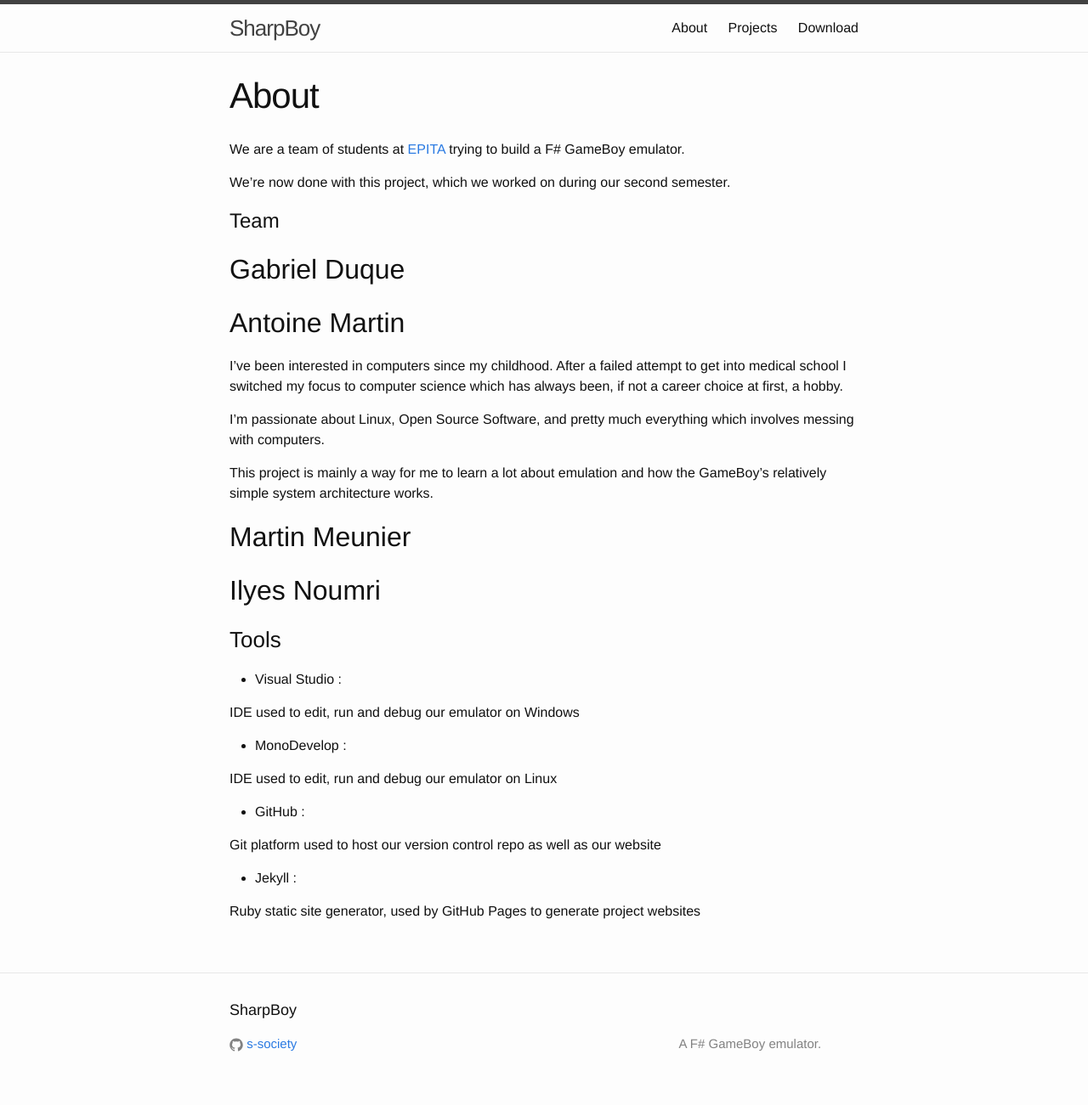
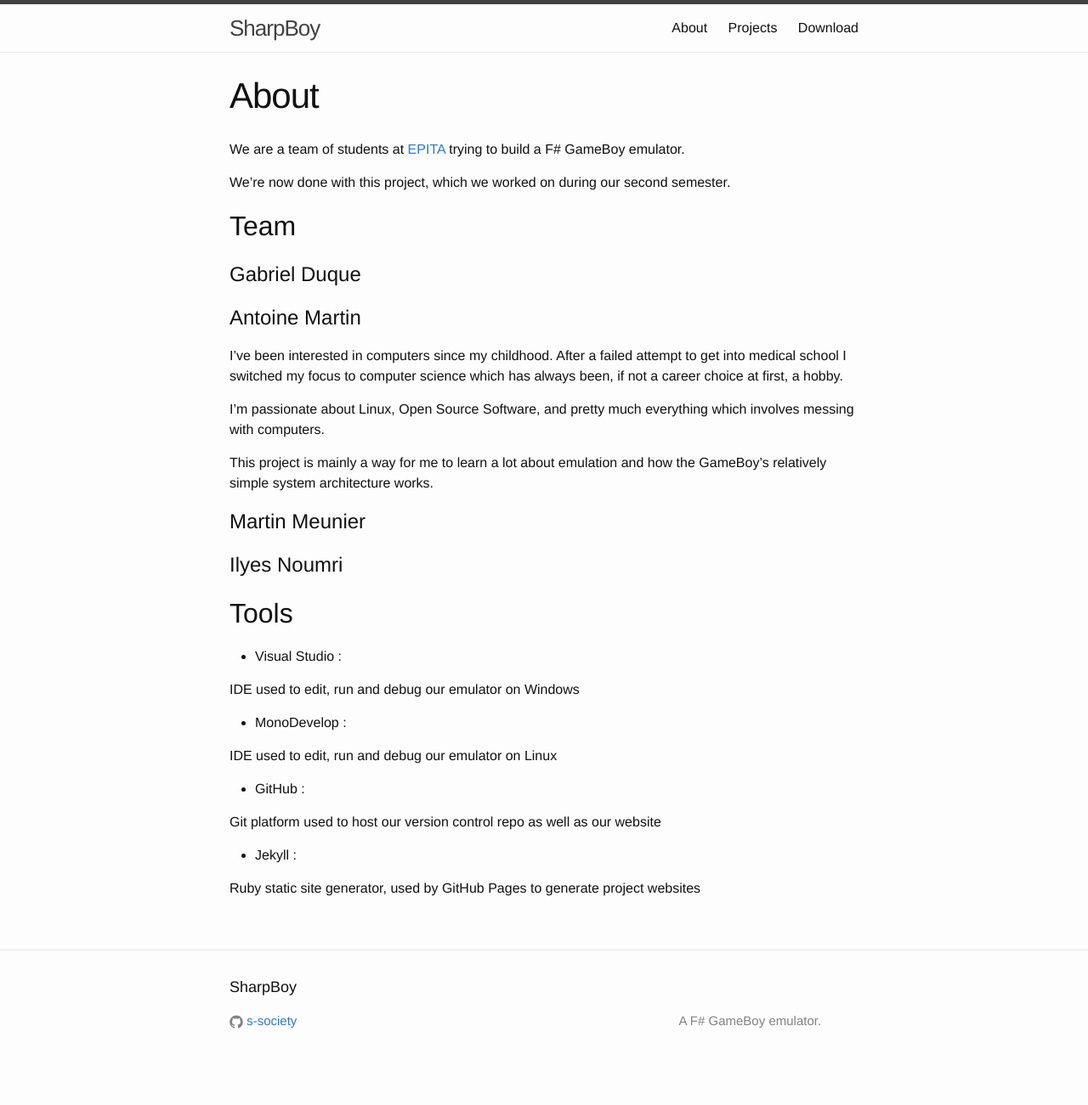
Before and after one commit to s-society/sharpboy, a Jekyll site: the page built from about.md, in a window 1280 px wide. Shown: the whole page at 85% size. Built offline with Jekyll 4.4.1, drawn with Linux system fonts in a browser that asks for light colours; comment, search, counter and statistics services are not loaded; after the commit the page ends 1274 px from its top, so only the background shows below that.

Commit message:
Fix title sizes

```diff
--- a/about.md
+++ b/about.md
@@ -9,11 +9,11 @@
 
 We're now done with this project, which we worked on during our second semester.
 
-# Team
+## Team
 
-## Gabriel Duque
+# Gabriel Duque
 
-## Antoine Martin
+# Antoine Martin
 
 I've been interested in computers since my childhood. After a failed attempt to
 get into medical school I switched my focus to computer science which has always
@@ -23,11 +23,11 @@
 
 This project is mainly a way for me to learn a lot about emulation and how the GameBoy's relatively simple system architecture works.
 
-## Martin Meunier
+# Martin Meunier
 
-## Ilyes Noumri
+# Ilyes Noumri
 
-### Tools
+## Tools
 
 - Visual Studio :
 
```
